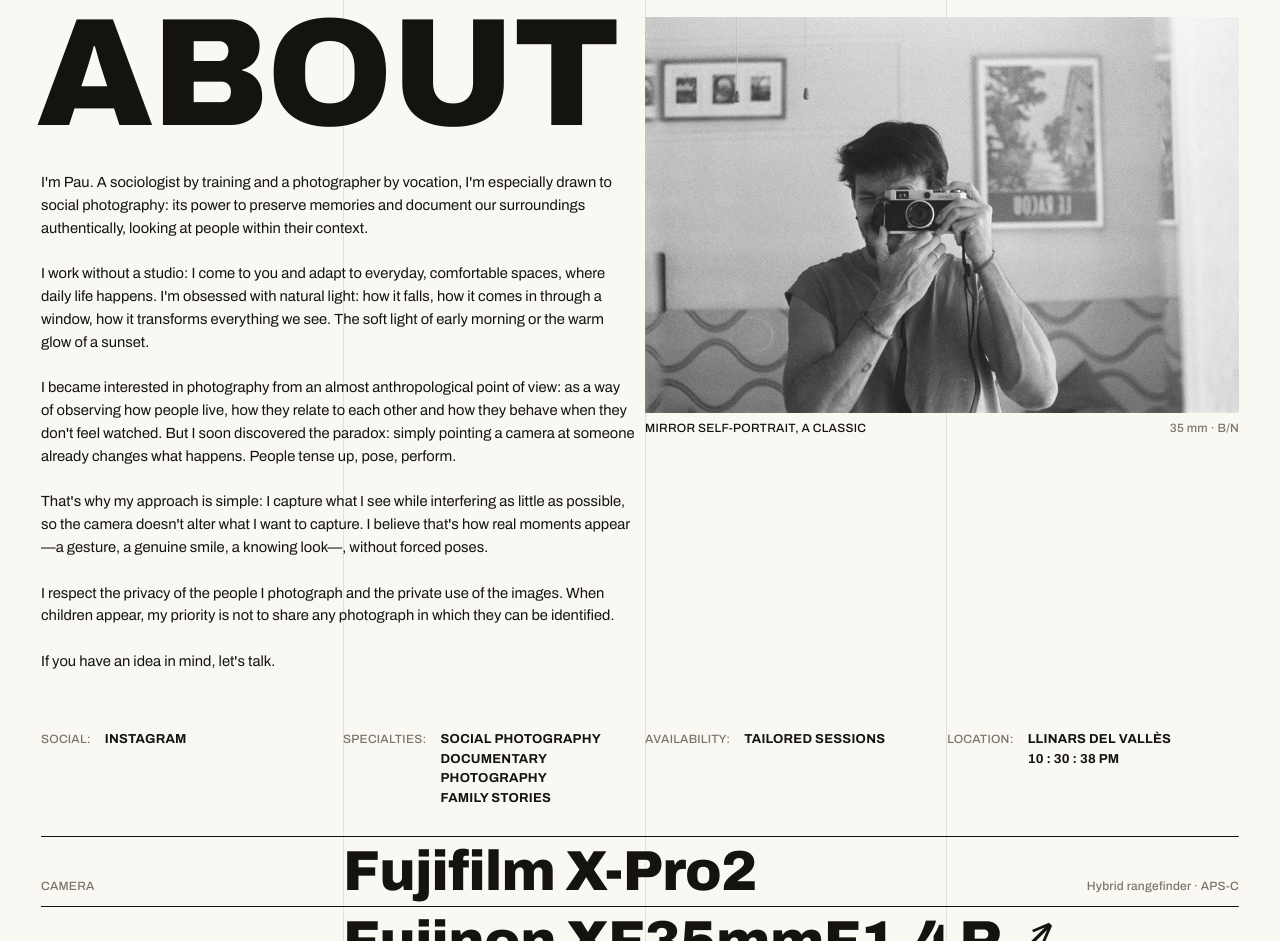
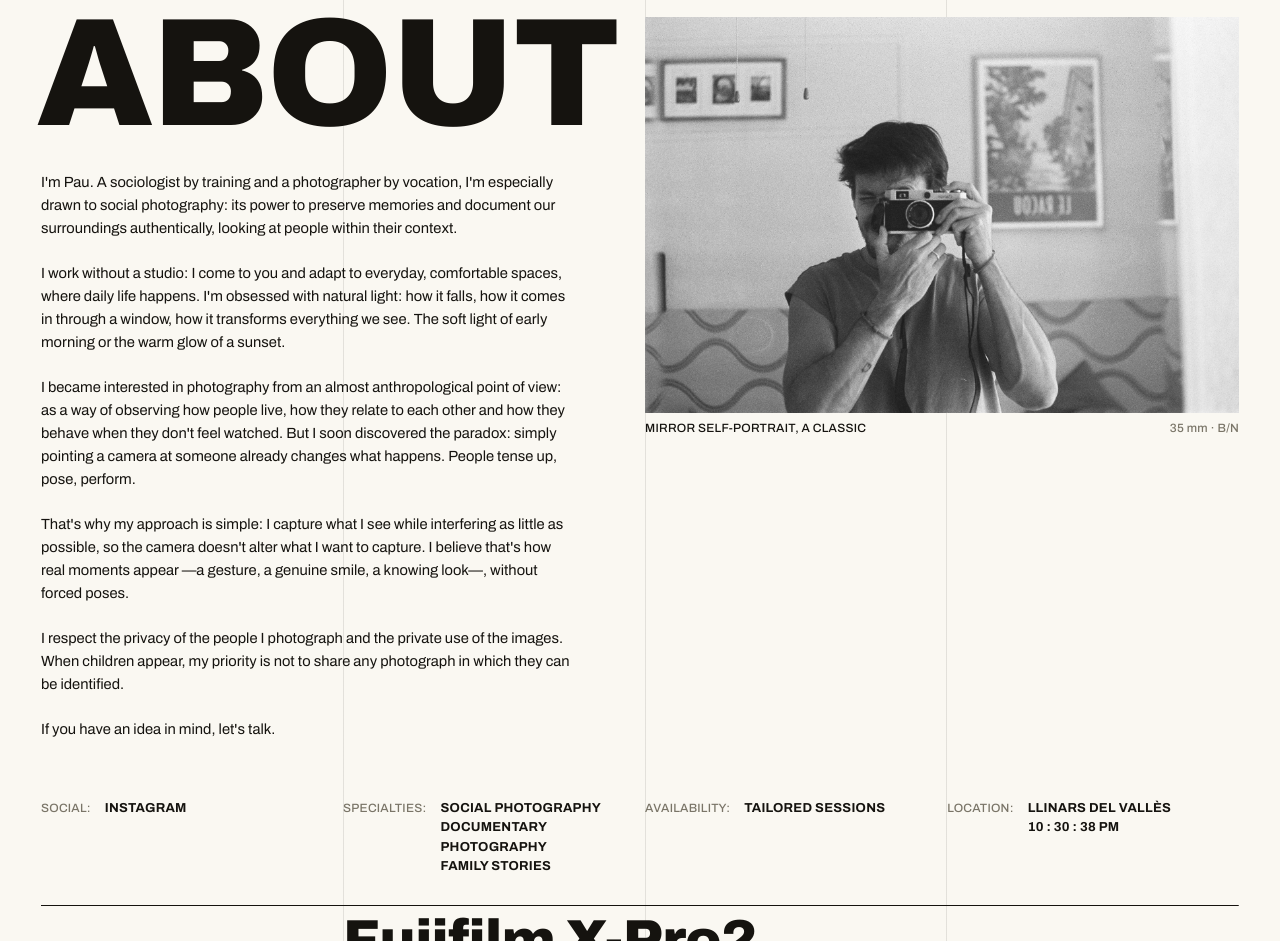
Before and after one commit to paurp92-boop/pau-fotografia, a plain HTML site: page index.html in a window 1280 px wide. Shown: the part 5660-6601 px from the top of the page. Drawn offline with Linux system fonts and the light colour scheme.

Commit message:
Sobre mi: més aire entre el text i la foto
Co-Authored-By: Claude Opus 5.5 <noreply@anthropic.com>
Claude-Session: https://claude.ai/code/session_01Gu4fKg9zBGrUTuNhHSyLEG

```diff
--- a/index.html
+++ b/index.html
@@ -209,7 +209,7 @@ img { -webkit-user-drag: none; user-select: none; -webkit-user-select: none; -we
   margin-right: calc(var(--gap) * -1); padding-bottom: clamp(30px, 4.5vw, 64px); align-items: start; }
 .about-top .sec-h { font-size: var(--hfs); grid-column: 1 / span 2; grid-row: 1; white-space: nowrap; padding-right: var(--gap); }
 /* text: ocupa tota l'amplada de les dues columnes de l'esquerra, al costat de la foto; si és més llarg, continua a tota l'amplada per sota */
-.about-top p { grid-column: 1 / span 2; grid-row: 2; max-width: none; padding: clamp(18px, 2.6vw, 34px) var(--gap) 0 0;
+.about-top p { grid-column: 1 / span 2; grid-row: 2; max-width: none; padding: clamp(18px, 2.6vw, 34px) clamp(28px, 5.5vw, 96px) 0 0;
   white-space: pre-line; text-transform: none; letter-spacing: 0; font-size: clamp(14px, 1.15vw, 17px); line-height: 1.55; font-weight: 400; }
 /* la foto comença exactament a l'altura de la part de dalt de les lletres del titular */
 .about-ph { grid-column: 3 / span 2; grid-row: 1 / span 2; padding-right: var(--gap); margin-top: calc(var(--hfs) * .052); }
```
